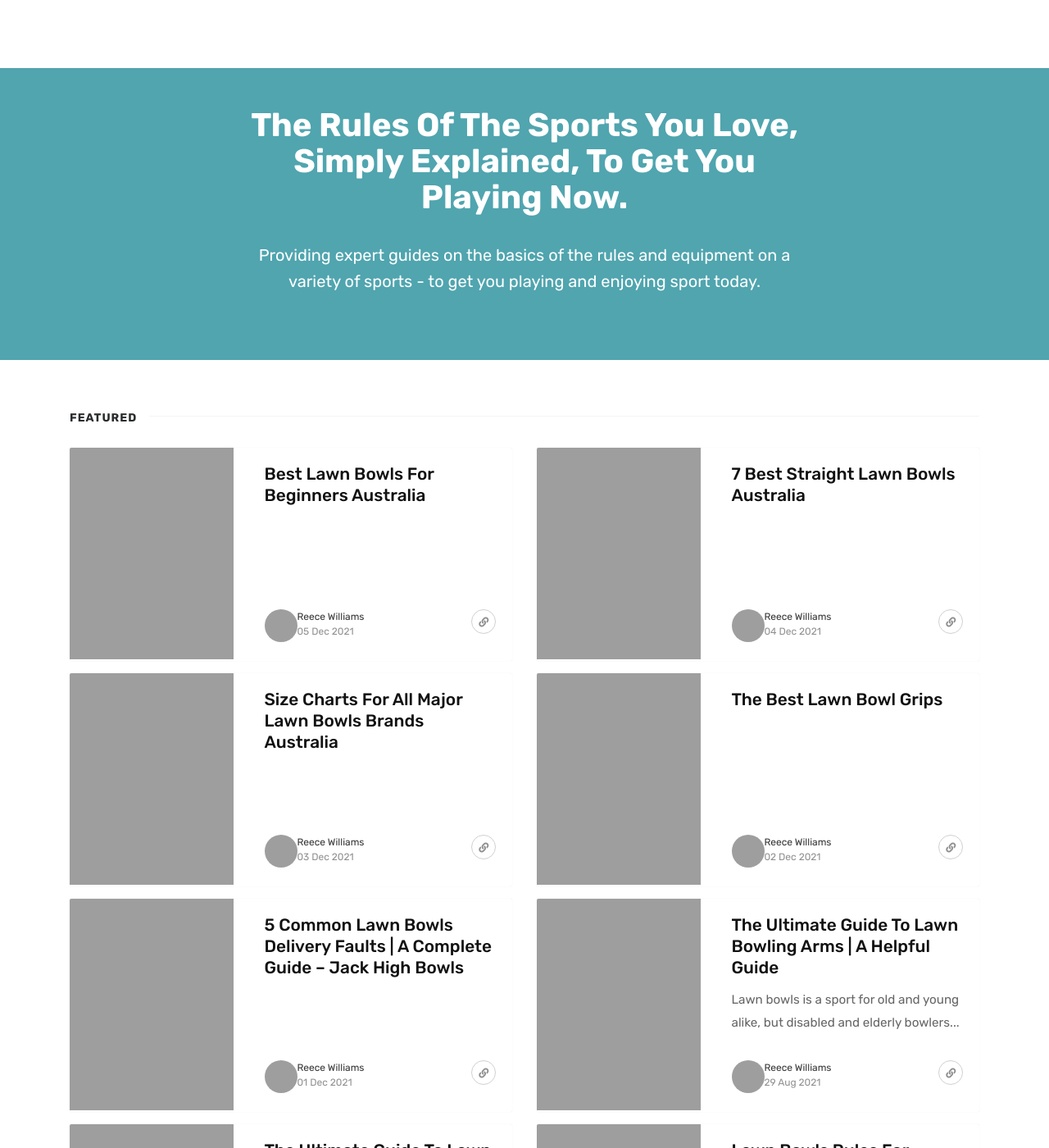
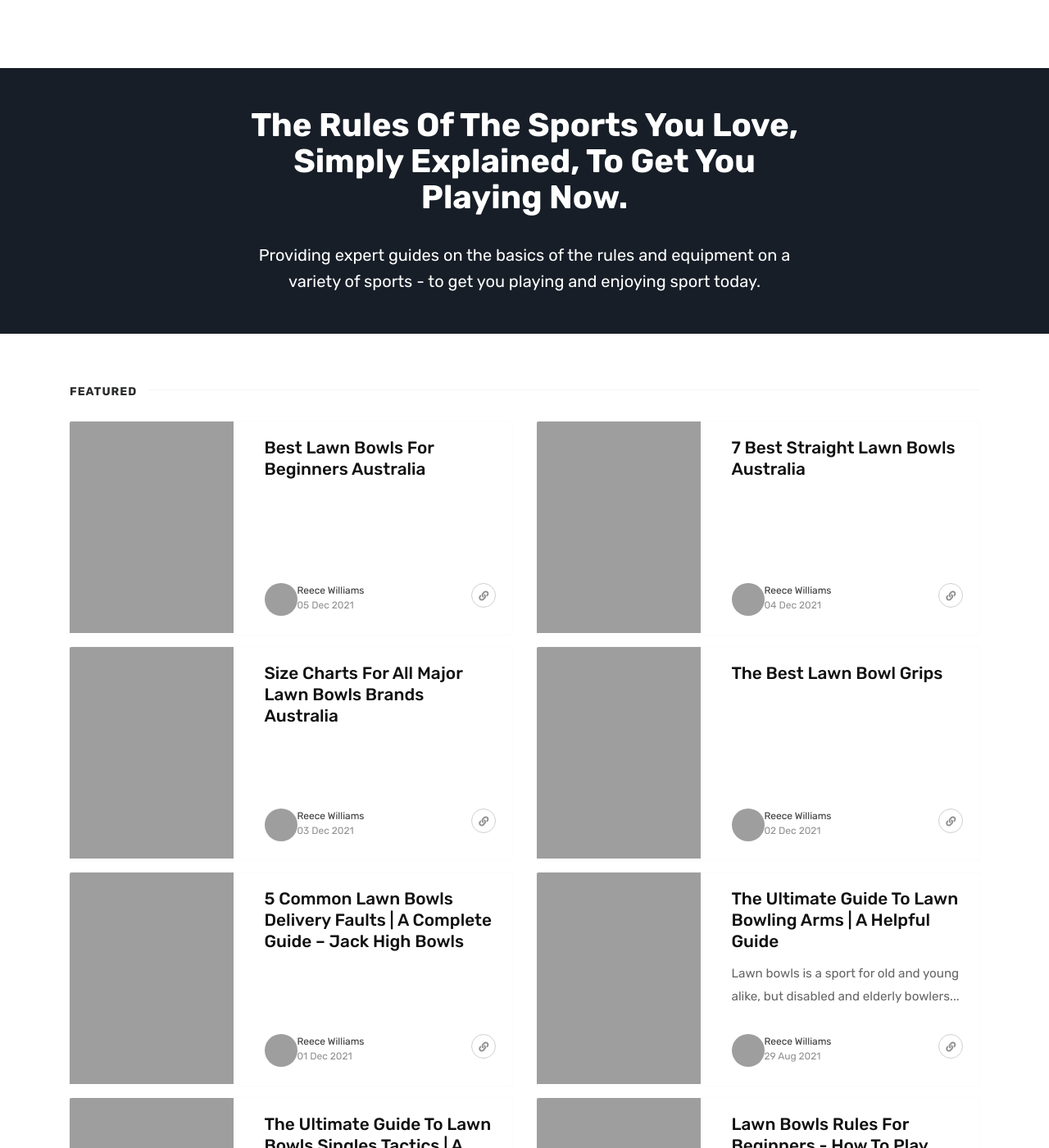
Before and after one commit to krussll/howtoplaysport, a Jekyll site: the page built from index.html, in a window 1280 px wide and 1400 px high. Shown: the whole window at 82% size. Built offline with Jekyll 4.4.1, drawn with Linux system fonts in a browser that asks for light colours; nearby versions of some CDN libraries; grey boxes are pictures that could not be loaded.

Commit message:
Update theme.css

```diff
--- a/assets/css/theme.css
+++ b/assets/css/theme.css
@@ -330,7 +330,7 @@ span.post-name a,span.post-read-more a:hover {
 	margin-bottom:1rem;
 }
 .intro {
-    background-color: #50A5AF;
+    background-color: #171E27;
     padding: 3rem 0;
     margin-top: -55px;
     margin-bottom: 3.5rem;
@@ -355,7 +355,7 @@ span.post-name a,span.post-read-more a:hover {
 }
 .intro h2 {
     margin-top: 2rem;
-    margin-bottom: 2rem;
+    margin-bottom: 0;
     color: white;
     line-height: 1.6;
 }
```
